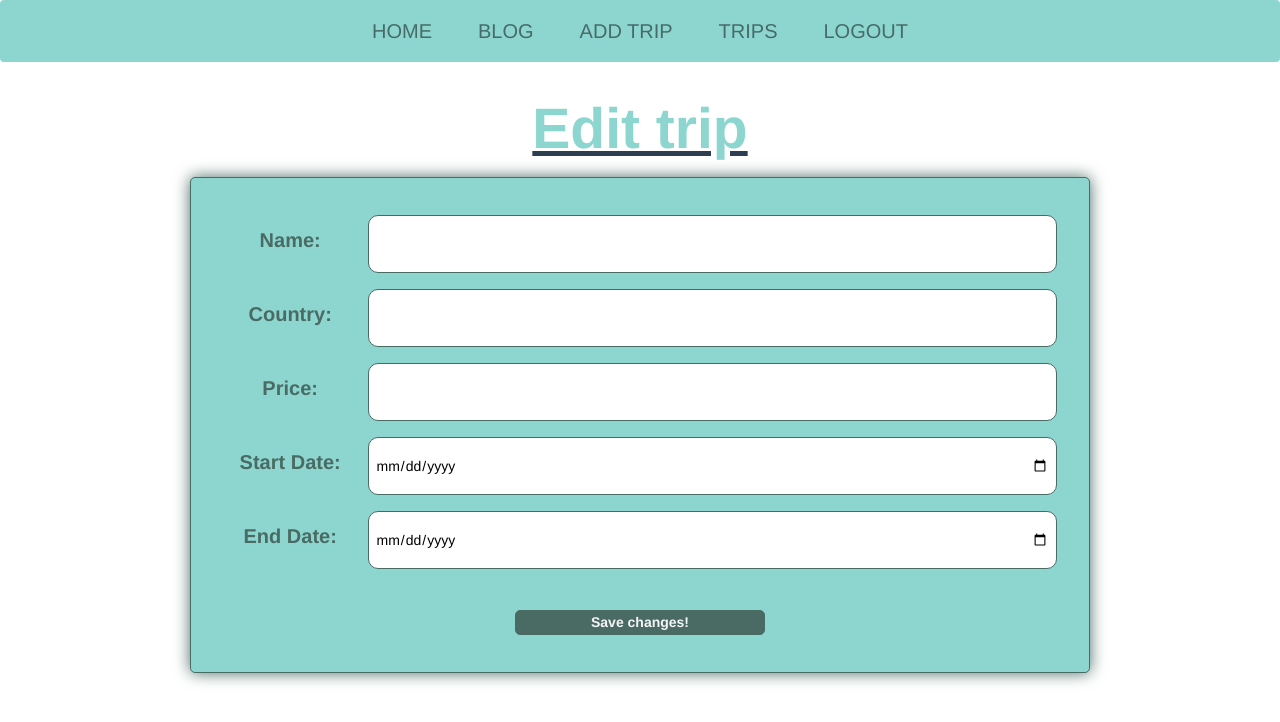
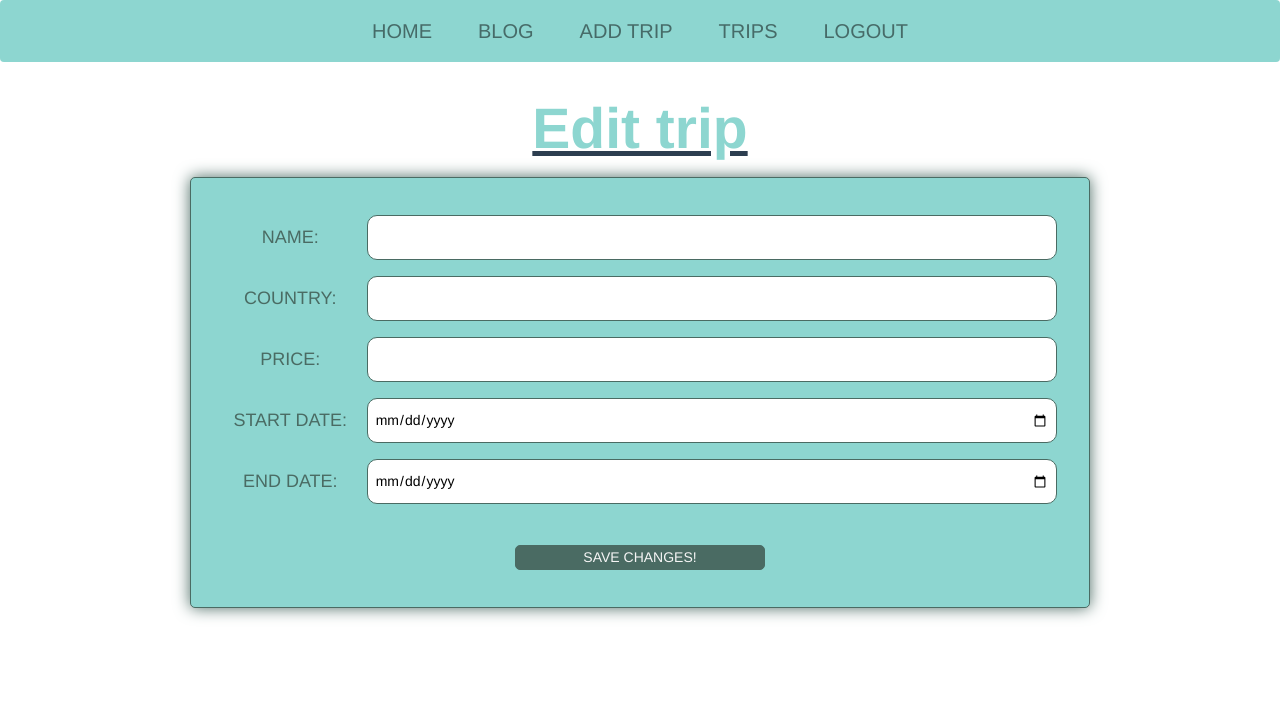
Before and after one commit to ziolkowska-ag/MEVN-client, a Vue app: page /editTrip/1 in a window 1280 px wide. Shown: the top 722 px of the page. Built offline with nearby package versions, Linux system fonts and the light colour scheme; no server answers; sample sign-in values are in the browser's storage.

Commit message:
Code clean-up,even more minor enhancements.

```diff
--- a/src/components/blog.vue
+++ b/src/components/blog.vue
@@ -2,7 +2,7 @@
     <div class="blog">
         <h1 id="title">{{title}}</h1>
         <div class="new-post">
-            <router-link class="new-post-btn" to="/addPost">Add New Post</router-link>
+            <router-link class="new-post-btn" to="/addPost">ADD NEW POST</router-link>
         </div>
         <div class="search-post">
             <label for="search-post">SEARCH..</label>
@@ -21,8 +21,8 @@
             <p class="date">{{`Created on: ${new Date(post.date).getDate()}/${new Date(post.date).getMonth()+1}/${new
                 Date(post.date).getFullYear()}`}}</p>
             <p class="name">{{post.title}}</p>
-            <p class="text">{{`${post.text.slice(0, 30)} ...`}}</p>
-            <p class="read-more" @click="goToSinglePost(post._id)">Read more</p>
+            <p class="text">{{`${post.text.slice(0, 50)} ...`}}</p>
+            <p class="read-more" @click="goToSinglePost(post._id)">READ MORE</p>
             <button class="delete" @click="deletePost(post._id)">x</button>
         </div>
     </div>
@@ -93,12 +93,11 @@
     .new-post-btn {
         background-color: #2c3e50;
         color: whitesmoke;
-        font-weight: bold;
         font-size: 14px;
         border: 1px solid #4a6b63;
         border-radius: 5px;
         width: 30%;
-        padding: 5px;
+        padding: 10px;
         text-decoration: none;
     }
 
@@ -106,7 +105,7 @@
         color: #2c3e50;
         cursor: pointer;
         text-decoration: none;
-        font-weight: 900;
+        font-weight: 700;
         border: 1px solid #2c3e50;
         width: 25%;
         margin: 0 auto;
--- a/src/components/editPost.vue
+++ b/src/components/editPost.vue
@@ -3,15 +3,15 @@
         <h1 id="title">{{title}}</h1>
         <ul class="container">
             <li class="form-row">
-                <label for="name">Title:</label>
+                <label for="name">TITLE:</label>
                 <input type="text" id="name" v-model="post.title">
             </li>
             <li class="form-row">
-                <label for="content">Content:</label>
+                <label for="content">CONTENT:</label>
                 <textarea id="content" v-model="post.text"/>
             </li>
             <li class="form-row">
-                <button v-on:click="editPost">Save changes!</button>
+                <button v-on:click="editPost">SAVE CHANGES!</button>
             </li>
         </ul>
     </form>
@@ -90,9 +90,9 @@
     .form-row > label {
         padding: .5em .5em .5em 0;
         flex: 1;
-        font-weight: bold;
         color: #4a6b63;
-        font-size: 20px;
+        font-size: 18px;
+        margin-bottom: 0;
     }
 
     .form-row > input, textarea {
@@ -111,7 +111,6 @@
         background-color: #4a6b63;
         color: whitesmoke;
         margin-top: 25px;
-        font-weight: bold;
         font-size: 14px;
         border: 1px solid #4a6b63;
         border-radius: 5px;
--- a/src/components/editTrip.vue
+++ b/src/components/editTrip.vue
@@ -3,27 +3,27 @@
         <h1 id="title">{{title}}</h1>
         <ul class="container">
             <li class="form-row">
-                <label for="name">Name:</label>
+                <label for="name">NAME:</label>
                 <input type="text" id="name" v-model="trip.name">
             </li>
             <li class="form-row">
-                <label for="country">Country:</label>
+                <label for="country">COUNTRY:</label>
                 <input type="text" id="country" v-model="trip.country">
             </li>
             <li class="form-row">
-                <label for="price">Price:</label>
+                <label for="price">PRICE:</label>
                 <input type="text" id="price" v-model="trip.price">
             </li>
             <li class="form-row">
-                <label for="start_date">Start Date:</label>
+                <label for="start_date">START DATE:</label>
                 <input type="date" id="start_date" v-model="start_date">
             </li>
             <li class="form-row">
-                <label for="end_date">End Date:</label>
+                <label for="end_date">END DATE:</label>
                 <input type="date" id="end_date" v-model="end_date">
             </li>
             <li class="form-row">
-                <button v-on:click="editTrip">Save changes!</button>
+                <button v-on:click="editTrip">SAVE CHANGES!</button>
             </li>
         </ul>
     </form>
@@ -121,9 +121,9 @@
     .form-row > label {
         padding: .5em .5em .5em 0;
         flex: 1;
-        font-weight: bold;
         color: #4a6b63;
-        font-size: 20px;
+        margin-bottom: 0;
+        font-size: 18px;
     }
 
     .form-row > input, .form-row > datepicker {
@@ -138,7 +138,6 @@
         background-color: #4a6b63;
         color: whitesmoke;
         margin-top: 25px;
-        font-weight: bold;
         font-size: 14px;
         border: 1px solid #4a6b63;
         border-radius: 5px;
--- a/src/components/newPost.vue
+++ b/src/components/newPost.vue
@@ -3,15 +3,15 @@
         <h1 id="title">{{title}}</h1>
         <ul class="container">
             <li class="form-row">
-                <label for="name">Title:</label>
+                <label for="name">TITLE:</label>
                 <input type="text" id="name" v-model="name" placeholder="Name your post..">
             </li>
             <li class="form-row">
-                <label for="content">Content:</label>
+                <label for="content">CONTENT:</label>
                 <textarea id="content" v-model="content" placeholder="Say something.."/>
             </li>
             <li class="form-row">
-                <button v-on:click="createPost">Create!</button>
+                <button v-on:click="createPost">CREATE!</button>
             </li>
         </ul>
     </form>
@@ -86,9 +86,9 @@
     .form-row > label {
         padding: .5em .5em .5em 0;
         flex: 1;
-        font-weight: bold;
         color: #4a6b63;
-        font-size: 20px;
+        margin-bottom: 0;
+        font-size: 18px;
     }
 
     .form-row > input, textarea {
@@ -103,7 +103,6 @@
         background-color: #4a6b63;
         color: whitesmoke;
         margin-top: 25px;
-        font-weight: bold;
         font-size: 14px;
         border: 1px solid #4a6b63;
         border-radius: 5px;
--- a/src/components/newTrip.vue
+++ b/src/components/newTrip.vue
@@ -3,27 +3,27 @@
         <h1 id="title">{{title}}</h1>
         <ul class="container">
             <li class="form-row">
-                <label for="name">Name:</label>
+                <label for="name">NAME:</label>
                 <input type="text" id="name" v-model="name" placeholder="Name your trip..">
             </li>
             <li class="form-row">
-                <label for="country">Country:</label>
+                <label for="country">COUNTRY:</label>
                 <input type="text" id="country" v-model="country" placeholder="Where are you going..">
             </li>
             <li class="form-row">
-                <label for="price">Price:</label>
+                <label for="price">PRICE:</label>
                 <input type="text" id="price" v-model="price" placeholder="How much are you paying..">
             </li>
             <li class="form-row">
-                <label for="start_date">Start Date:</label>
+                <label for="start_date">START DATE:</label>
                 <input type="date" id="start_date" v-model="start_date">
             </li>
             <li class="form-row">
-                <label for="end_date">End Date:</label>
+                <label for="end_date">END DATE:</label>
                 <input type="date" id="end_date" v-model="end_date">
             </li>
             <li class="form-row">
-                <button v-on:click="createTrip">Create!</button>
+                <button v-on:click="createTrip">LET'S GO!</button>
             </li>
         </ul>
     </form>
@@ -114,10 +114,10 @@
 
     .form-row > label {
         padding: .5em .5em .5em 0;
+        margin-bottom: 0;
         flex: 1;
-        font-weight: bold;
         color: #4a6b63;
-        font-size: 20px;
+        font-size: 18px;
     }
 
     .form-row > input, .form-row > datepicker {
@@ -132,7 +132,6 @@
         background-color: #4a6b63;
         color: whitesmoke;
         margin-top: 25px;
-        font-weight: bold;
         font-size: 14px;
         border: 1px solid #4a6b63;
         border-radius: 5px;
--- a/src/components/singlePost.vue
+++ b/src/components/singlePost.vue
@@ -63,6 +63,7 @@
         color: #2c3e50;
         font-weight: bold;
         font-size: 35px;
+        margin-bottom: 30px;
     }
 
     .text {
--- a/src/components/trips.vue
+++ b/src/components/trips.vue
@@ -17,7 +17,7 @@
              v-bind:index="index">
             <p class="name">{{trip.name}}</p>
             <p class="country">{{trip.country}}</p>
-            <p class="read-more" @click="goToSingleTrip(trip._id)">Learn more</p>
+            <p class="read-more" @click="goToSingleTrip(trip._id)">LEARN MORE</p>
             <button class="delete" @click="deleteTrip(trip._id)">x</button>
         </div>
     </div>
@@ -91,7 +91,7 @@
         color: #2c3e50;
         cursor: pointer;
         text-decoration: none;
-        font-weight: 900;
+        font-weight: 700;
         border: 1px solid #2c3e50;
         width: 25%;
         margin: 0 auto;
```
